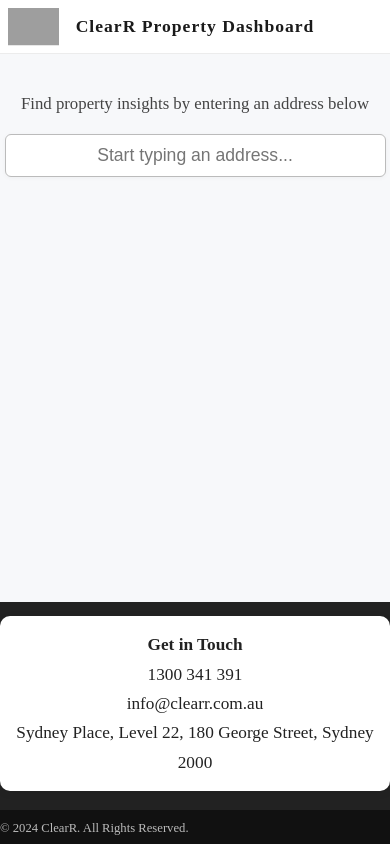
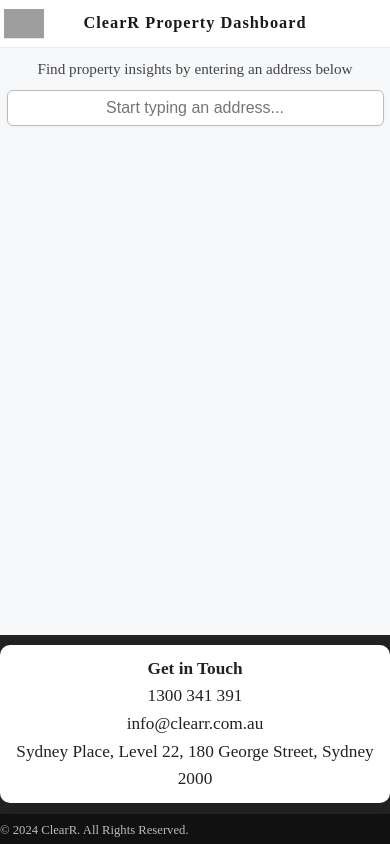
Before and after one commit to charismaclearr/property-dashboard, a plain HTML site: page index.html in a window 390 px wide. Drawn offline with nearby package versions, Linux system fonts and the light colour scheme; grey boxes are pictures that could not be loaded.

Commit message:
Update index.html

```diff
--- a/index.html
+++ b/index.html
@@ -16,24 +16,23 @@
       min-height: 100vh;
       display: flex;
       flex-direction: column;
-      justify-content: flex-start;
-      align-items: stretch;
     }
     .header {
       width: 100%;
       display: flex;
       align-items: center;
       justify-content: center;
-      height: 80px;
+      height: 72px; /* Slightly taller for stability */
       background: #fff;
       border-bottom: 1px solid #ececec;
       position: relative;
       box-sizing: border-box;
-      margin-bottom: 10px;
+      margin-bottom: 0;
+      z-index: 2;
     }
     .header-logo {
       position: absolute;
-      left: 32px;
+      left: 18px;
       top: 50%;
       transform: translateY(-50%);
       display: flex;
@@ -41,18 +40,19 @@
       height: 100%;
     }
     .header-logo img {
-      height: 54px;
+      height: 44px;
       width: auto;
       display: block;
     }
     .header-title {
       flex: 1;
       text-align: center;
-      font-size: 2.1rem;
+      font-size: 1.6rem;
       font-weight: 600;
       color: #1a1a1a;
       letter-spacing: 1px;
       line-height: 1;
+      margin: 0;
     }
     .container {
       flex: 1 0 auto;
@@ -60,29 +60,30 @@
       flex-direction: column;
       align-items: center;
       justify-content: flex-start;
-      padding-bottom: 40px;
+      padding-bottom: 24px;
+      padding-top: 12px;
     }
     h2 {
       text-align: center;
-      font-size: 1.25rem;
+      font-size: 1.08rem;
       color: #444;
-      margin-bottom: 20px;
+      margin-bottom: 12px;
       font-weight: 400;
-      margin-top: 30px;
+      margin-top: 0;
     }
     #addressInput {
-      width: 340px;
-      padding: 10px 14px;
-      font-size: 1.1rem;
+      width: 320px;
+      padding: 8px 12px;
+      font-size: 1rem;
       border: 1px solid #bbb;
       border-radius: 6px;
-      margin-bottom: 30px;
+      margin-bottom: 18px;
       box-shadow: 0 1px 5px rgba(0,0,0,0.04);
       text-align: center;
       background: #fff;
     }
     #vizContainer {
-      margin-top: 10px;
+      margin-top: 0;
       display: flex;
       justify-content: center;
       width: 100%;
@@ -102,7 +103,7 @@
       text-align: center;
       background: #222;
       color: #fff;
-      padding: 60px 0 28px 0; /* Increased top and bottom padding */
+      padding: 38px 0 18px 0; /* Reduced top padding */
       position: relative;
       font-size: 1.08rem;
       box-sizing: border-box;
@@ -115,36 +116,33 @@
     .contact-box {
       background: #fff;
       color: #222;
-      padding: 22px 38px;
+      padding: 16px 22px;
       border-radius: 10px;
       box-shadow: 0 2px 8px rgba(0,0,0,0.07);
-      margin-top: -46px; /* Overlap effect, but fits within the new padding */
+      margin-top: -24px; /* Less overlap */
       display: inline-block;
       font-size: 1.08rem;
-      line-height: 1.7;
-      min-width: 260px;
+      line-height: 1.6;
+      min-width: 220px;
     }
     .footer-top {
       background: #111;
       color: #bbb;
-      padding: 8px 0;
+      padding: 6px 0;
       font-size: 0.95rem;
       border-top: 1px solid #222;
       margin-top: 0;
     }
-    @media (max-width: 1100px) {
-      iframe { width: 95vw; min-width: 320px; }
-    }
     @media (max-width: 600px) {
-      .header-logo { left: 8px; }
-      .header-logo img { height: 38px; }
-      .header-title { font-size: 1.1rem; }
+      .header-logo { left: 4px; }
+      .header-logo img { height: 30px; }
+      .header-title { font-size: 1.02rem; }
       #addressInput { width: 90vw; }
-      .contact-box { padding: 14px 6px; min-width: unset; }
-      h2 { font-size: 1.05rem; }
-      .header { height: 54px; }
-      .footer-bottom { padding: 44px 0 18px 0; }
-      .contact-box { margin-top: -30px; }
+      .contact-box { padding: 10px 4px; min-width: unset; }
+      h2 { font-size: 0.95rem; }
+      .header { height: 48px; }
+      .footer-bottom { padding: 24px 0 10px 0; }
+      .contact-box { margin-top: -14px; }
     }
   </style>
 </head>
```
